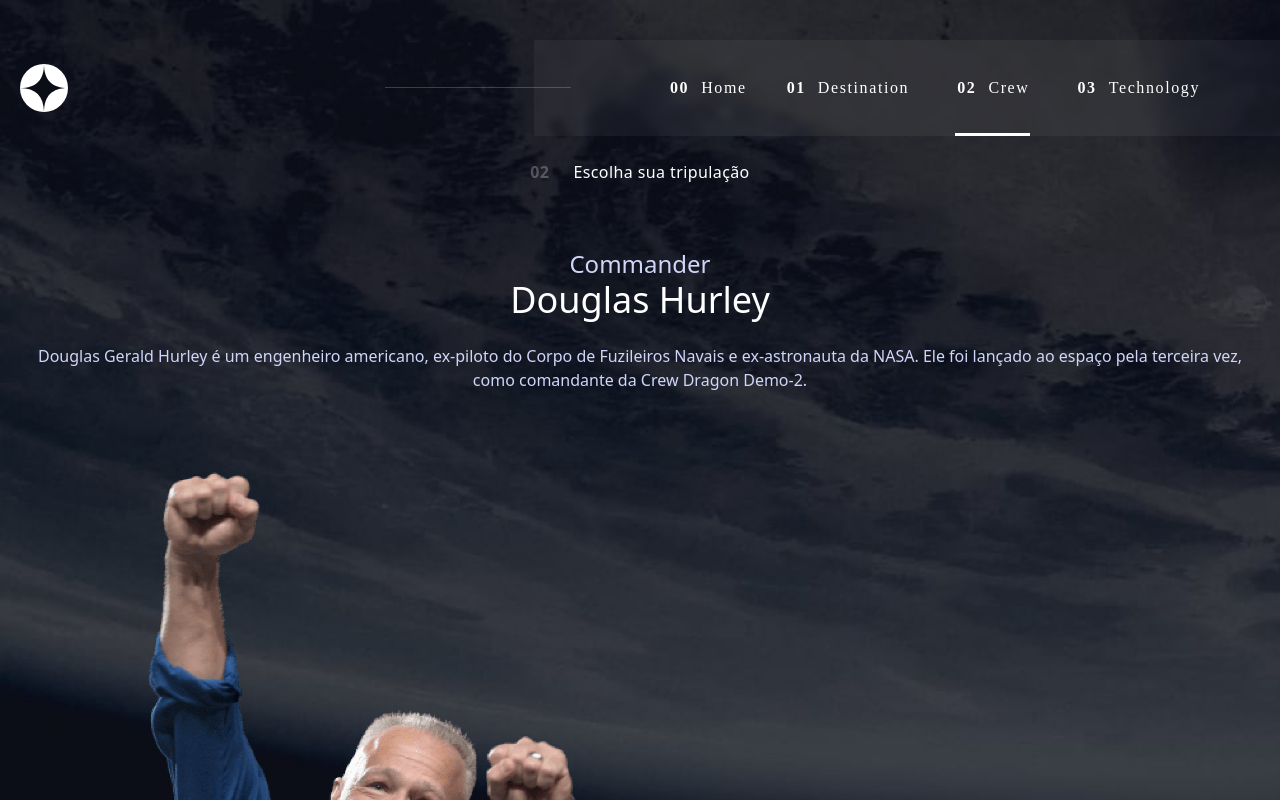
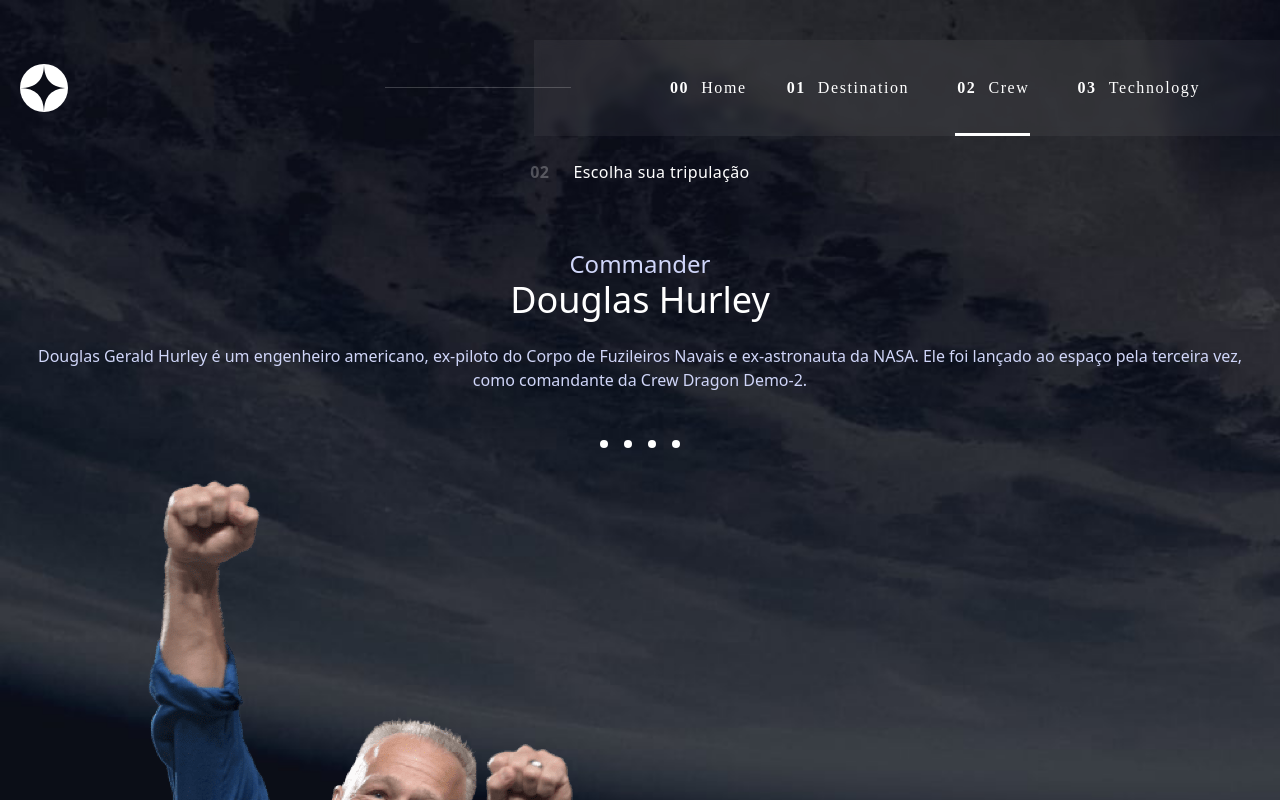
Before and after one commit to Daniel-san8/Nasa, a React (Vite) app: page /crew in a window 1280 px wide. Shown: the top 800 px of the page. Built offline with nearby package versions, Linux system fonts and the light colour scheme; a web font is replaced by a local one.

Commit message:
feat: crio os select

```diff
--- a/src/Components/Crew.tsx
+++ b/src/Components/Crew.tsx
@@ -25,11 +25,11 @@ const Crew = () => {
 
       <TextCrew persona={personaSelect} />
 
-      <ul className="flex pt-12">
-        <li ref={douglasRef}></li>
-        <li ref={markRef}></li>
-        <li ref={victorRef}></li>
-        <li ref={anoushehRef}></li>
+      <ul className="flex pt-12 gap-x-4">
+        <li ref={douglasRef} className="h-2 w-2 bg-white rounded"></li>
+        <li ref={markRef} className="h-2 w-2 bg-white rounded"></li>
+        <li ref={victorRef} className="h-2 w-2 bg-white rounded"></li>
+        <li ref={anoushehRef} className="h-2 w-2 bg-white rounded"></li>
       </ul>
 
       <ImageCrew image={personaSelect?.images.png} />
```
